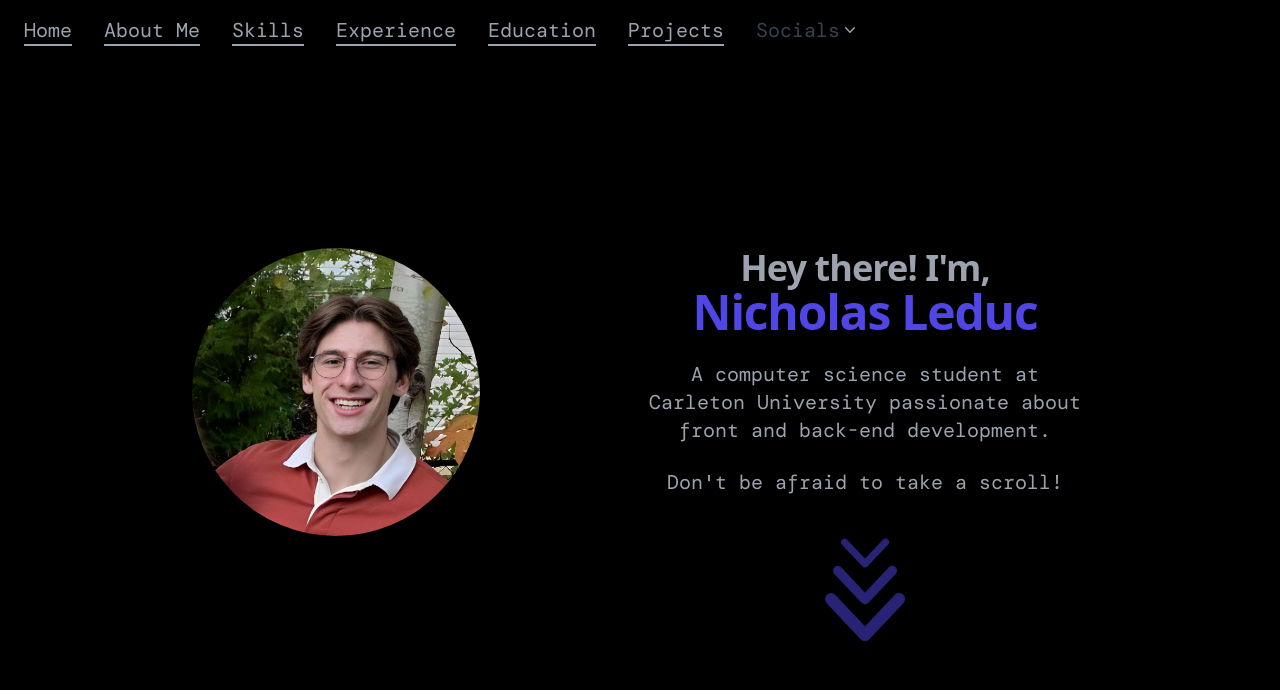
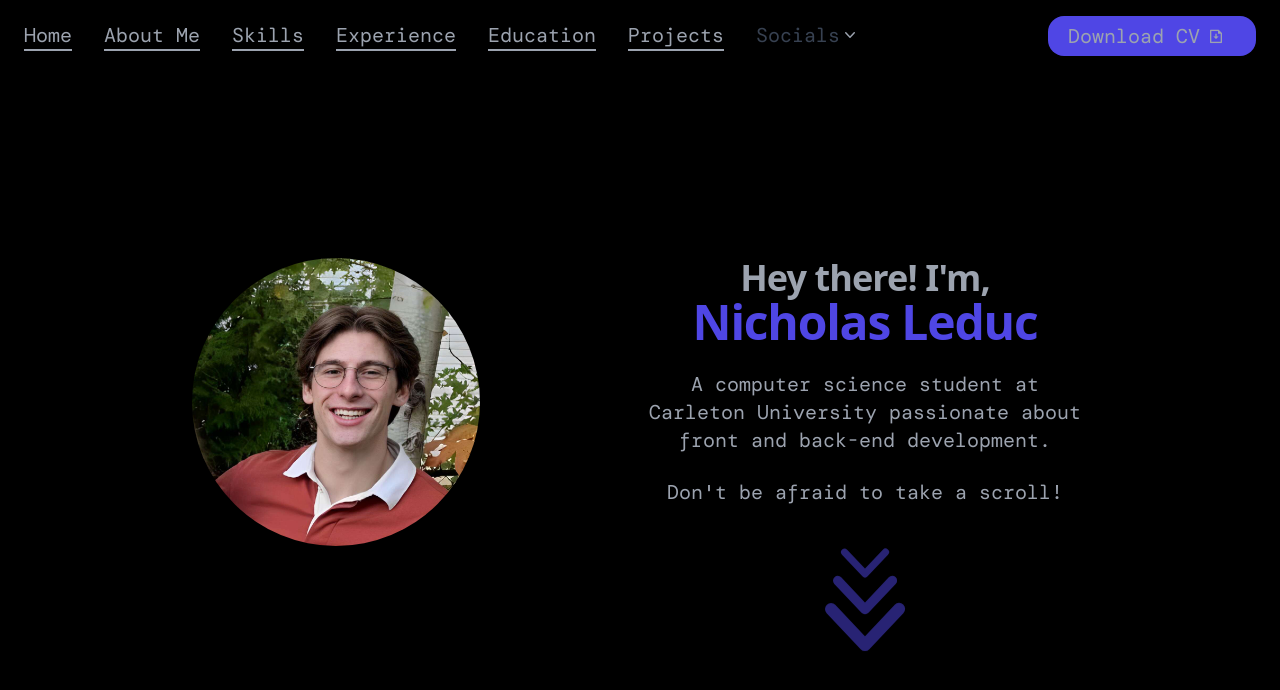
Before and after one commit to nickleduc91/MyWebsite, a Next.js app: page / in a window 1280 px wide. Shown: the top 690 px of the page. Built offline with nearby package versions, Linux system fonts and the light colour scheme; a web font is replaced by a local one; what tailwindcss-bg-patterns would draw is missing.

Commit message:
added cv downloader

```diff
--- a/components/header.tsx
+++ b/components/header.tsx
@@ -5,6 +5,7 @@
 
 import React, { useState } from 'react'
 import copy from 'copy-to-clipboard'
+import { saveAs } from 'file-saver'
 
 const socials = [
   {
@@ -70,12 +71,19 @@
     }, 1900)
   }
 
+  const saveFile = () => {
+    saveAs(
+      'https://nickleduc.vercel.app/Nicholas_Leduc_Resume.pdf',
+      'Nicholas_Leduc_Resume.pdf',
+    )
+  }
+
   return (
     <header className="sticky top-0 z-50">
       <nav className=" px-4 md:px-6 py-2.5 bg-black pt-4">
         <div className="flex flex-wrap justify-between items-center mx-auto max-w-screen-xl">
-          <div className="justify-between items-center w-full md:flex md:w-auto md:order-1">
-            <ul className="flex flex-col mt-4 font-medium md:flex-row md:space-x-8 md:mt-0">
+          <div className="justify-between items-center w-full md:flex md:order-1">
+            <ul className="w-auto flex flex-col mt-4 font-medium md:flex-row md:space-x-8 md:mt-0">
               <div className="hidden md:flex md:flex-row md:space-x-8 md:mt-0">
                 {tabs.map((tab) => (
                   <li key={tab.name}>
@@ -177,6 +185,15 @@
                 </Popover.Group>
               </li>
             </ul>
+            <div className='flex flex-row bg-indigo-600 hover:bg-indigo-500 rounded-2xl py-1.5 px-2 w-48 md:w-40 lg:w-52 '>
+              <button
+                onClick={saveFile}
+                className=" text-xl cursor-pointer text-gray-400 pl-3 font-dm float-right"
+              >
+                Download CV
+              </button>
+              <i className="ml-2 mt-0.5 ri-file-download-line text-gray-400"></i>
+            </div>
           </div>
         </div>
       </nav>
--- a/package.json
+++ b/package.json
@@ -13,6 +13,7 @@
   "dependencies": {
     "@headlessui/react": "^1.7.7",
     "@heroicons/react": "^2.0.13",
+    "@types/file-saver": "^2.0.5",
     "next": "latest",
     "react": "18.2.0",
     "react-copy-to-clipboard": "^5.1.0",
```
Also changed, not shown: 2 other files (tests, documents, lock files or other folders).
